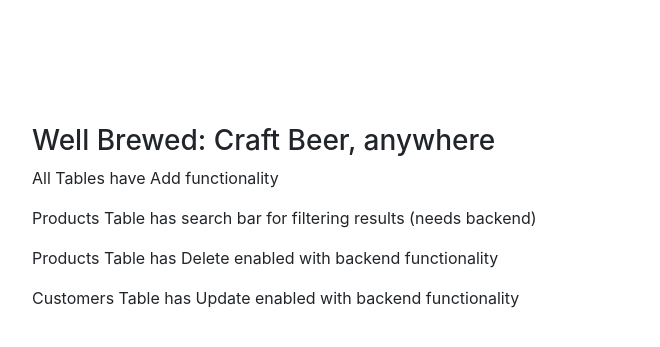
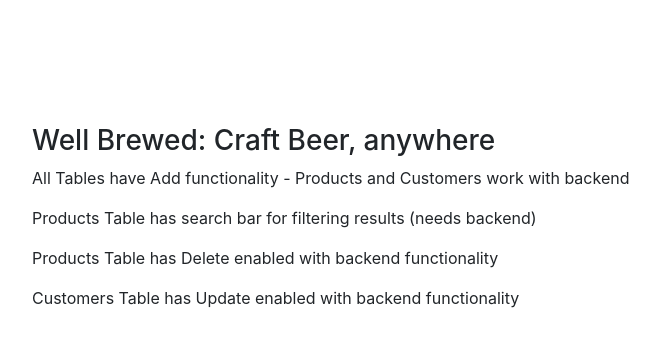
Before and after one commit to kolesovn/CS340_CraftBeerApp, a Flask app: page / in a window 1280 px wide. Shown: the part 56-403 px from the top of the page, without its empty margins (53-713 px from the left). Run offline with Flask 2, Linux system fonts and the light colour scheme; some libraries are stand-ins or nearby versions.

Commit message:
Product Delete now functions with backend. Added descriptions to homepage.

```diff
--- a/app.py
+++ b/app.py
@@ -91,6 +91,14 @@ def add_product():
                 cursor.close()
                 return redirect(url_for('products'))
         return render_template('add_product.j2')
+
+@app.route('/delete_product/<int:id>')
+def delete_product(id):
+        query = 'DELETE FROM Products WHERE Product_id = %s'
+        data = (id,)
+        result = db.execute_query(db_connection, query, data)
+        print(str(result.rowcount) + " row deleted")
+        return redirect(url_for('products'))
 
 @app.route('/customers', methods=["GET","POST"])
 def customers():
--- a/templates/main.j2
+++ b/templates/main.j2
@@ -1,7 +1,7 @@
 {% extends "layout.j2" %}
 {% block content %}
   <h3>Well Brewed: Craft Beer, anywhere</h3>
-  <p>All Tables have Add functionality</p>
+  <p>All Tables have Add functionality - Products and Customers work with backend</p>
   <p>Products Table has search bar for filtering results (needs backend)</p>
   <p>Products Table has Delete enabled with backend functionality</p>
   <p>Customers Table has Update enabled with backend functionality</p>
--- a/templates/products.j2
+++ b/templates/products.j2
@@ -19,7 +19,8 @@
             <td> {{ product[key] }} </td>
         {% endfor %}
         <td> <button type="button">Update</button> </td>
-        <td> <button type="button">Delete</button> </td>
+        <td><form action="/delete_product/{{ product['Product_id'] }}">
+                <input type="submit" value="Delete"></form></td>
         </tr>
     {% endfor %}
 {% endblock %}
```
